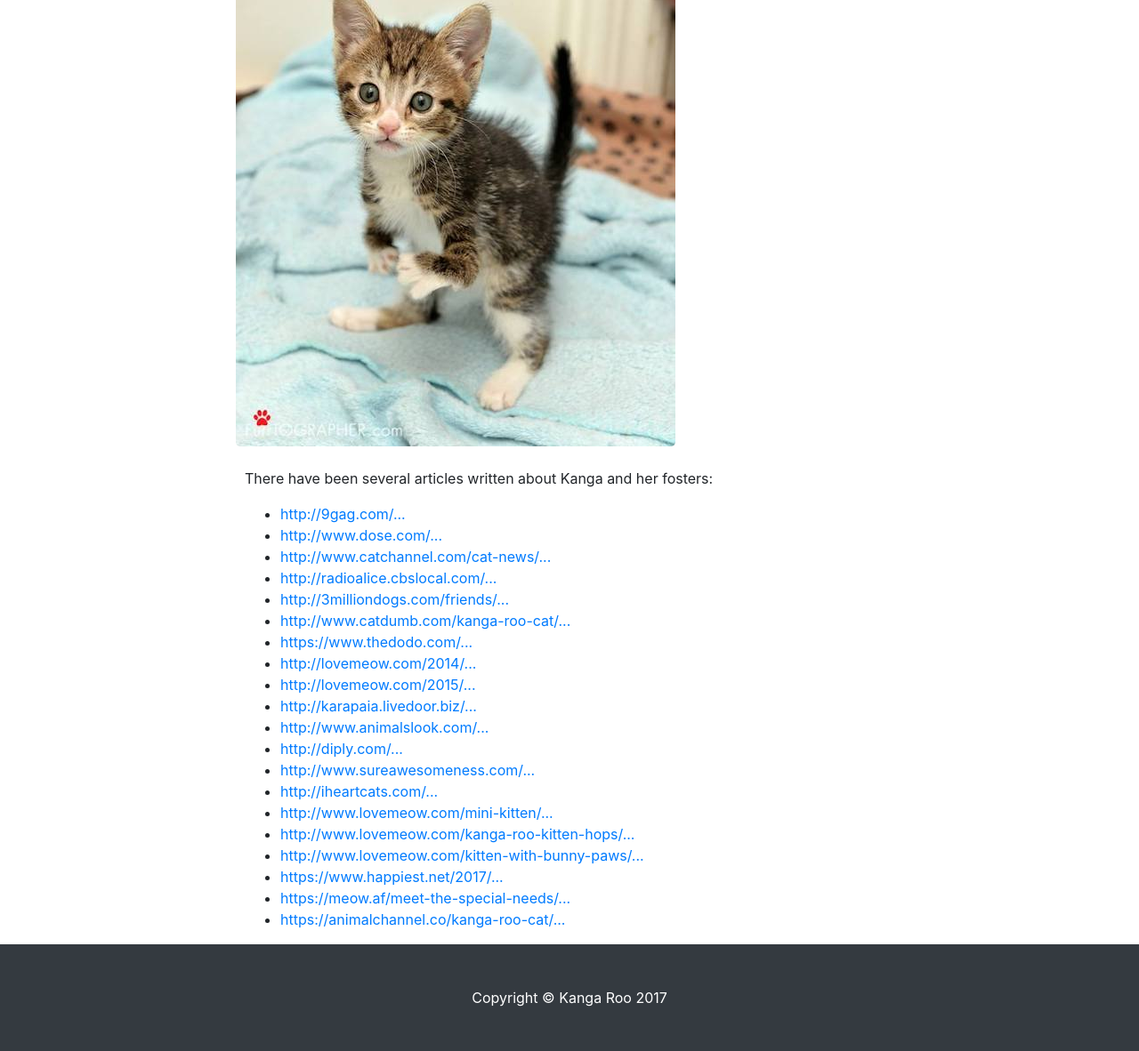
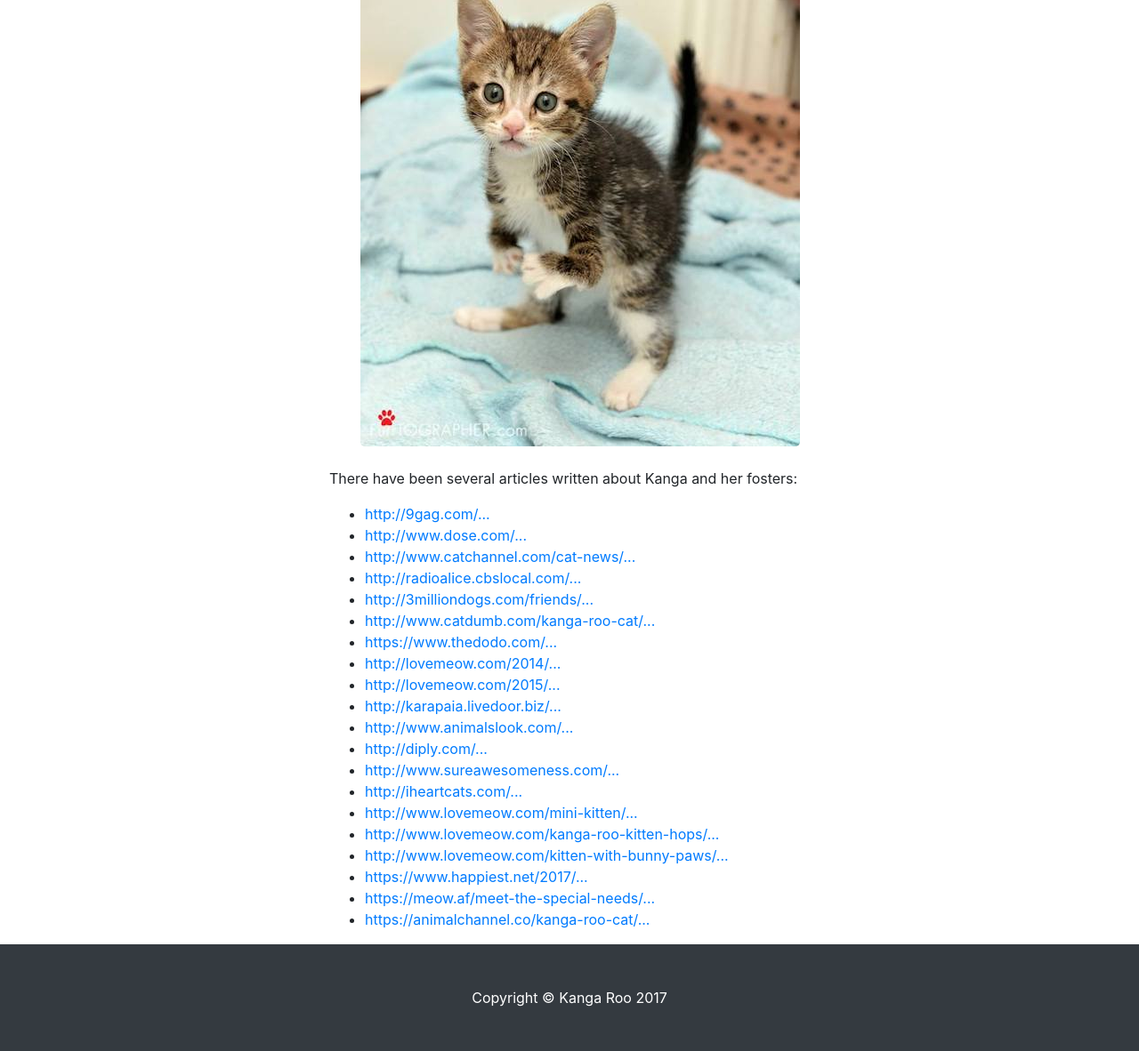
Before and after one commit to ChristianEscobar/KangaRoo, a plain HTML site: page publications.html in a window 1280 px wide. Shown: the part 146-1328 px from the top of the page at 89% size. Drawn offline with nearby package versions, Linux system fonts and the light colour scheme.

Commit message:
styling and content changes

```diff
--- a/assets/css/style.css
+++ b/assets/css/style.css
@@ -27,7 +27,7 @@
   background-size: cover;
   width: 494px;
   height: 568px;
-  margin-left: 180px;
+  margin-left: 320px;
 }
 
 .lead {
--- a/publications.html
+++ b/publications.html
@@ -60,8 +60,8 @@
       </header>
 
       <div class="row">
-          <div class="col-md-2"></div>
-          <div class="col-md-8">
+          <div class="col-md-3"></div>
+          <div class="col-md-6">
             <p>
               There have been several articles written about Kanga and her fosters:
               <br>
@@ -106,11 +106,9 @@
                 <li><a href="https://animalchannel.co/kanga-roo-cat/?utm_source=BC1&utm_medium=facebook&utm_campaign=BC1"
                   target="_blank">https://animalchannel.co/kanga-roo-cat/...</a></li>
               </ul>
-
-
             </p>
           </div>
-          <div class="col-md-2"></div>
+          <div class="col-md-3"></div>
       </div>
     </div>
 
```
